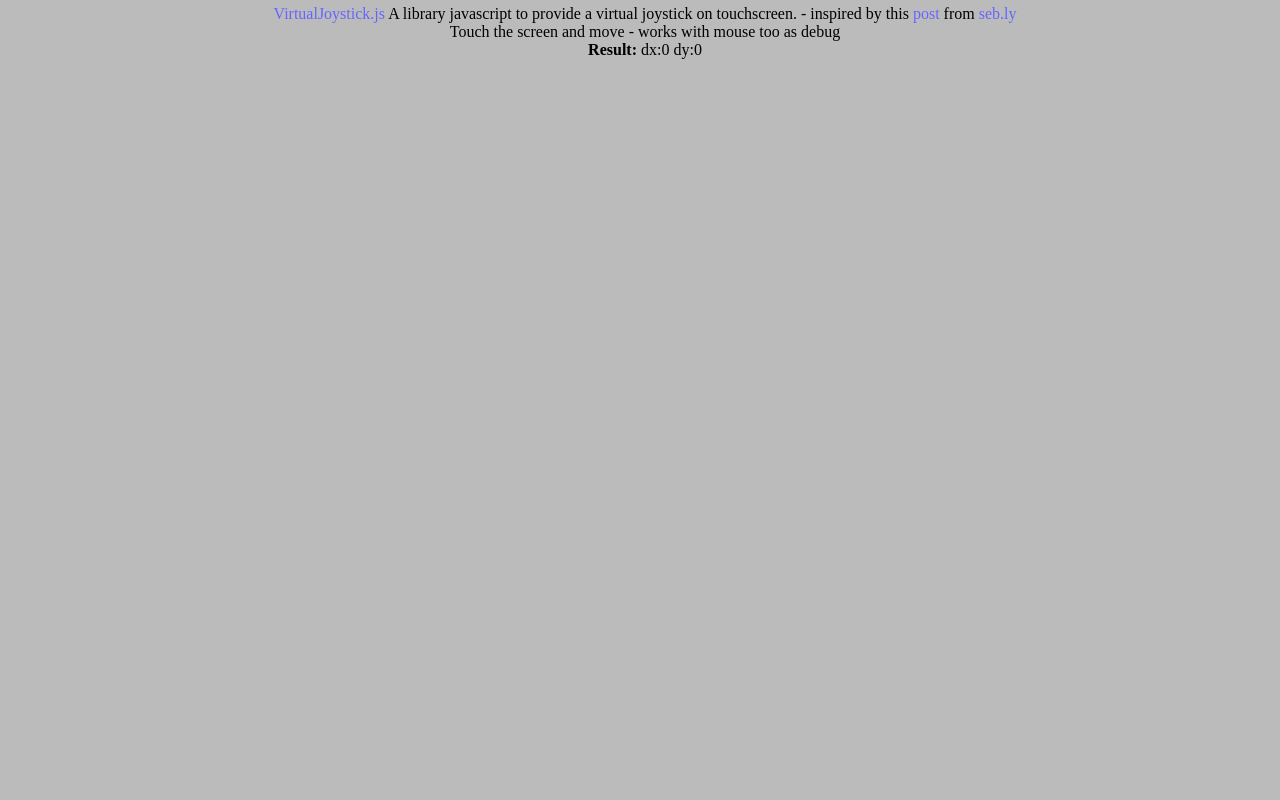
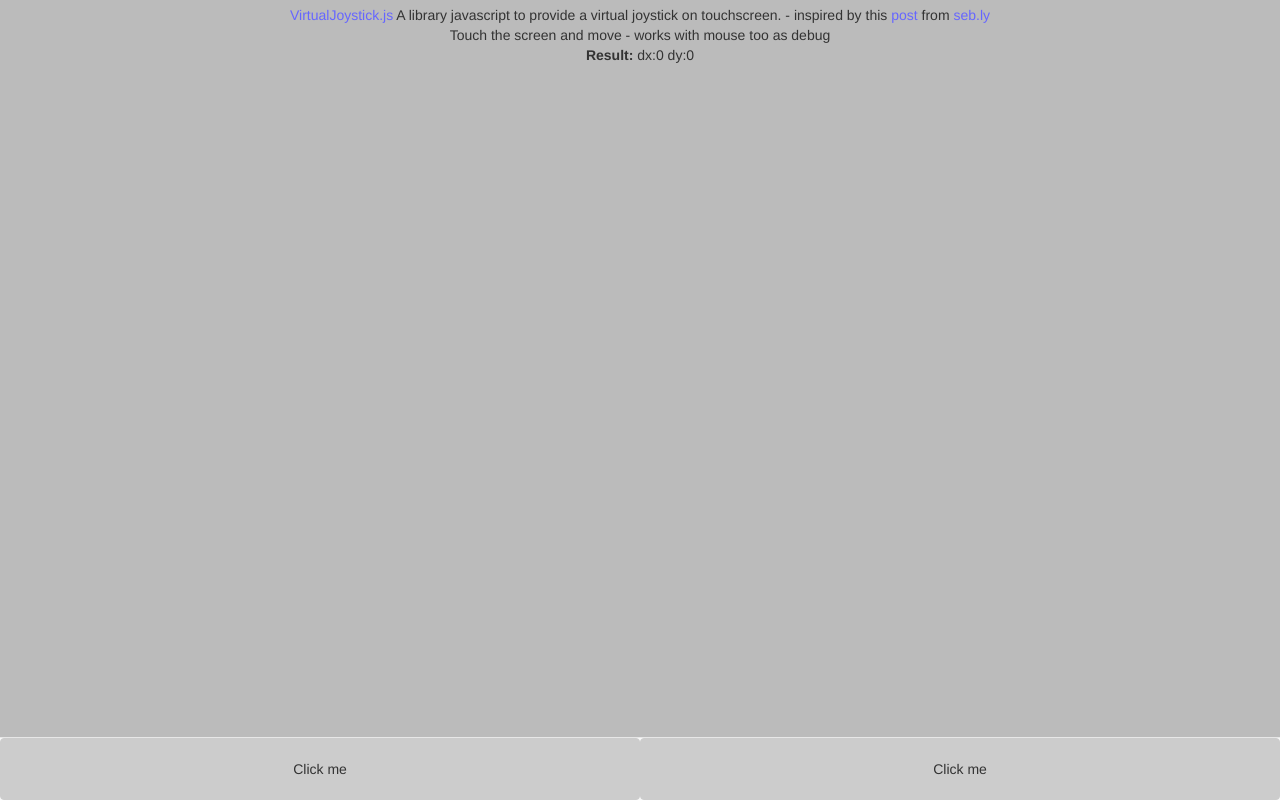
Before and after one commit to garrettdittrich/joystickmousecontrol, a Flask app: page / in a window 1280 px wide. Run offline with Flask 2, Linux system fonts and the light colour scheme; some libraries are stand-ins or nearby versions.

Commit message:
Changed input library to pyautogui and added button that will be used for left and right click

```diff
--- a/app.py
+++ b/app.py
@@ -7,6 +7,8 @@ from time import sleep
 from threading import Thread
 from pymouse import PyMouse
 from flask_socketio import SocketIO, send
+import pyautogui
+import Xlib.threaded
 
 app = Flask(__name__)
 app.config['SECRET_KEY'] = 'secret'
@@ -65,7 +67,7 @@ def move_cursor(this_argument):
     if type(this_argument == tuple):
         m = PyMouse()
         new_pos = (m.position()[0] + this_argument[0],m.position()[1] + this_argument[1])
-        m.move(new_pos[0], new_pos[1])
+        pyautogui.moveTo(new_pos[0], new_pos[1])
 
 def inline_move_cursor(arg):
     thread = Thread(target=move_cursor, args=[arg])
--- a/templates/index.html
+++ b/templates/index.html
@@ -1,5 +1,6 @@
 <html>
 	<head>
+		<link rel="stylesheet" href="https://maxcdn.bootstrapcdn.com/bootstrap/3.3.7/css/bootstrap.min.css" integrity="sha384-BVYiiSIFeK1dGmJRAkycuHAHRg32OmUcww7on3RYdg4Va+PmSTsz/K68vbdEjh4u" crossorigin="anonymous">
 		<meta charset="utf-8">
 		<meta name="viewport" content="width=device-width, user-scalable=no, minimum-scale=1.0, maximum-scale=1.0">
 
@@ -33,6 +34,22 @@
 			-webkit-user-select	: none;
 			-moz-user-select	: none;
 		}
+		  #buttons {
+        position: fixed;
+        bottom: 0;
+		margin-left: auto;
+    	margin-right: auto;
+		width: 100%
+
+		margin-left: 50%
+		}
+		  #left, #right {
+    		 background: #ccc;
+     		 display: inline-block;
+             padding: 20px;
+
+		}
+
 		</style>
 	</head>
 	<body>
@@ -51,7 +68,13 @@
 			works with mouse too as debug
 			<br/>
 			<span id="result"></span>
+
+
+
+
 		</div>
+
+
 		<script src="https://cdnjs.cloudflare.com/ajax/libs/socket.io/2.0.1/socket.io.js"></script>
 		<script src="https://ajax.googleapis.com/ajax/libs/jquery/3.2.1/jquery.min.js"></script>
 		<script src="/static/virtualjoystick.js"></script>
@@ -96,7 +119,16 @@
 					socket.send(data)
 
 				}
-			},50)
+			},100)
 		</script>
 	</body>
+
+
+		<div id="buttons" class="navbar navbar-default navbar-fixed-bottom">
+			<div class="row container-fluid">
+				<button class="btn btn-default col-md-6" id="left" >Click me</button>
+				<button class="btn btn-default col-md-6" id="right" >Click me</button>
+			</div>
+		</div>
+
 </html>
```
